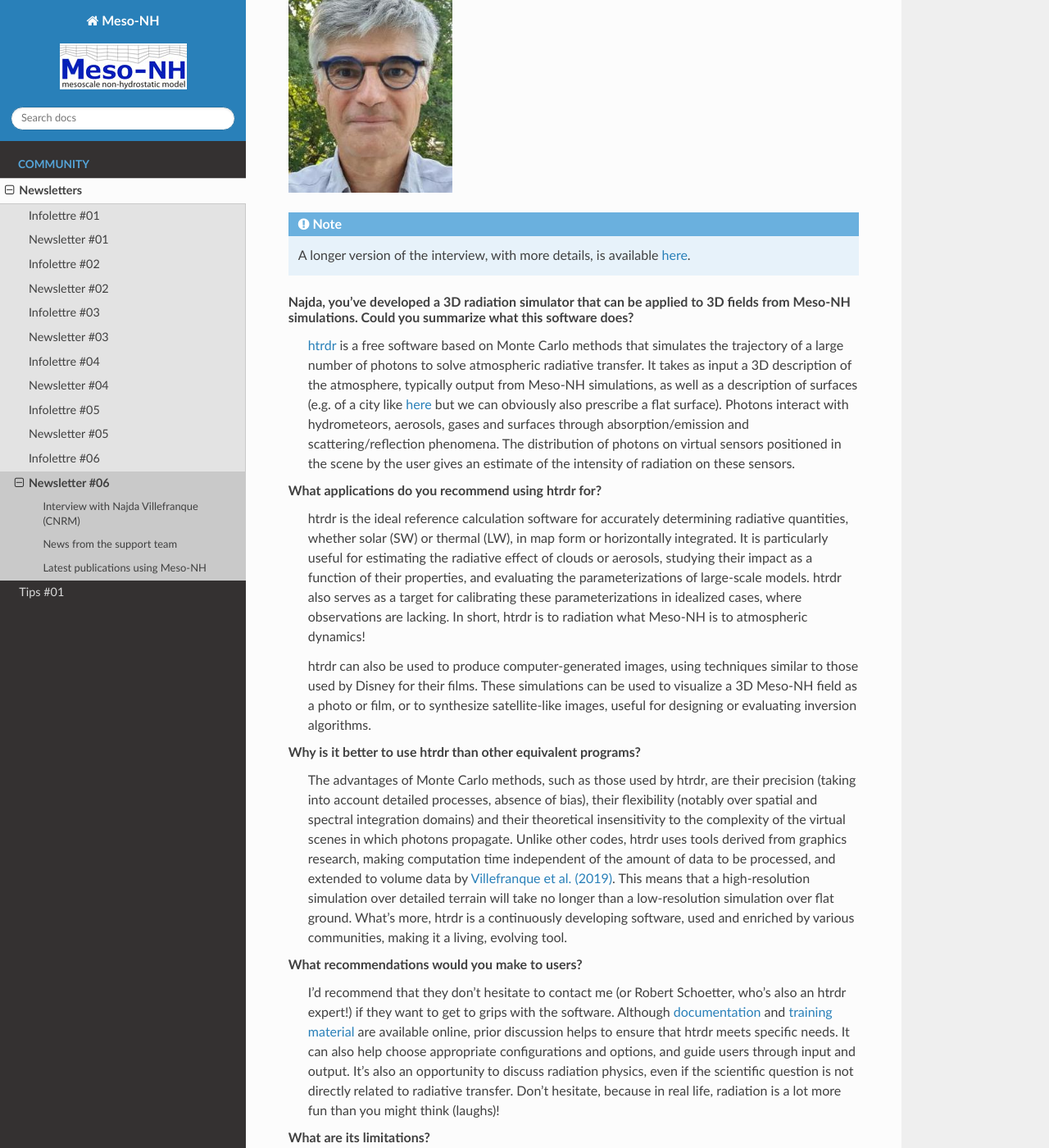
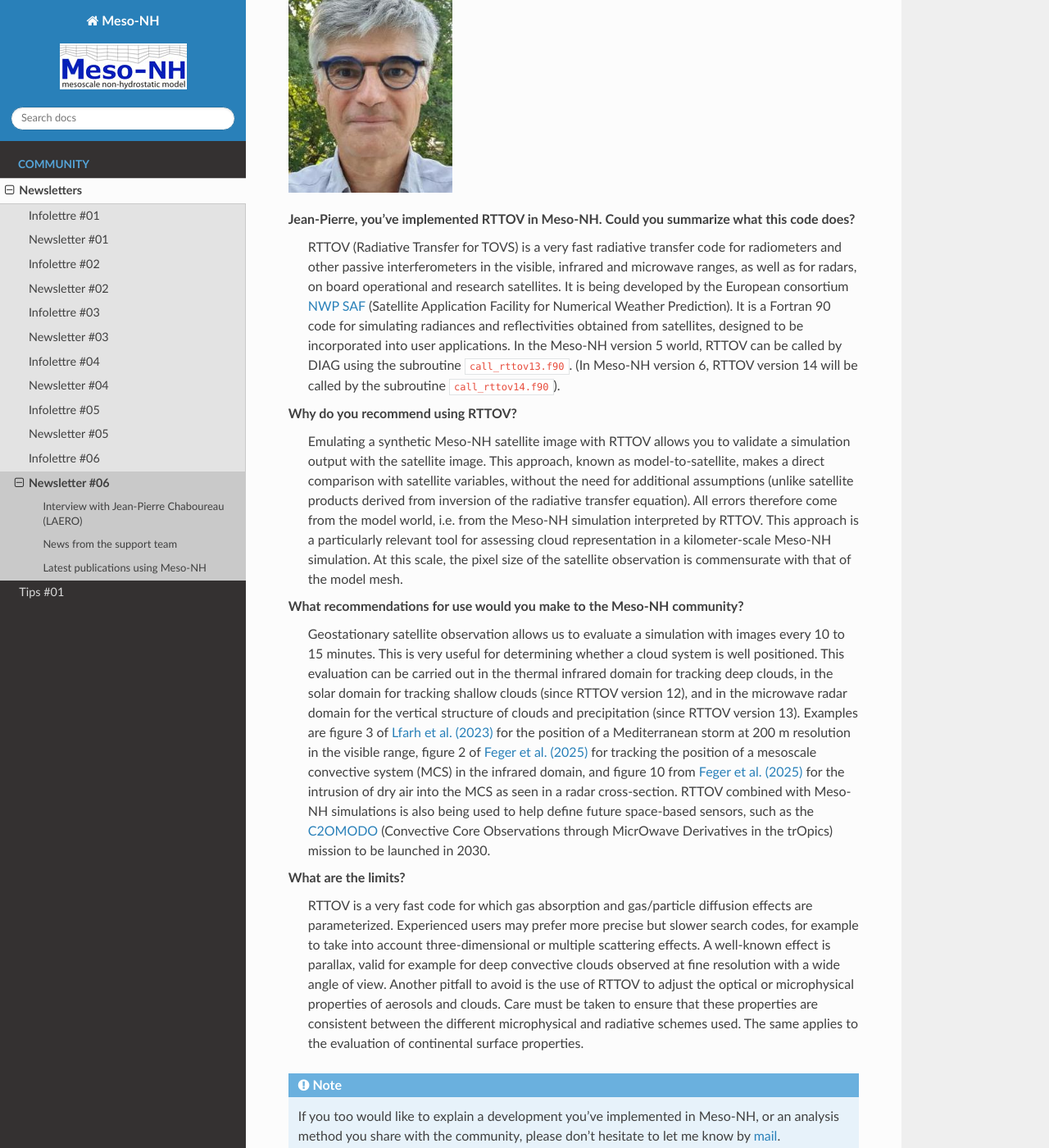
Before and after one commit to JorisPianezze/mesonh_newsletters, a Sphinx documentation site: the page built from docs/source/community/newsletters/newsletter_06_english.rst, in a window 1280 px wide and 1400 px high, scrolled down 431 px. Shown: the whole window at 82% size. Built offline with Sphinx 7.4.7 and the Read the Docs theme 3.1.0, drawn with Linux system fonts in a browser that asks for light colours; some of the changed text lies outside the part shown.

Commit message:
Update newsletter_06_english.rst
filling up with translated content

```diff
--- a/docs/source/community/newsletters/newsletter_06_english.rst
+++ b/docs/source/community/newsletters/newsletter_06_english.rst
@@ -8,73 +8,65 @@
 
 This is the 6th newsletter from our Meso-NH community. You'll find an interview with a Meso-NH developer, the latest news from the support team and a list of the latest publications using Meso-NH.
 
-Interview with `Najda Villefranque <mailto:najda.villefranque@meteo.fr>`_ (CNRM)
+Interview with `Jean-Pierre Chaboureau <mailto:jean-pierre.chaboureau@utoulouse.fr>`_ (LAERO)
 *************************************************************************************
 
 .. image:: photo_jpc.jpg
   :width: 200
 
 
-.. note::
+Jean-Pierre, you've implemented RTTOV in Meso-NH. Could you summarize what this code does?
+  RTTOV (Radiative Transfer for TOVS) is a very fast radiative transfer code for radiometers and other passive interferometers in the visible, infrared and microwave ranges, as well as for radars, on board operational and research satellites. It is being developed by the European consortium `NWP SAF <https://www.nwpsaf.eu/site/software/rttov/>`_ (Satellite Application Facility for Numerical Weather Prediction). It is a Fortran 90 code for simulating radiances and reflectivities obtained from satellites, designed to be incorporated into user applications. In the Meso-NH version 5 world, RTTOV can be called by DIAG using the subroutine ``call_rttov13.f90``. (In Meso-NH version 6, RTTOV version 14 will be called by the subroutine ``call_rttov14.f90``).
 
-   A longer version of the interview, with more details, is available `here <newsletter_05_english_extended.html>`_.
+Why do you recommend using RTTOV?
+  Emulating a synthetic Meso-NH satellite image with RTTOV allows you to validate a simulation output with the satellite image. This approach, known as model-to-satellite, makes a direct comparison with satellite variables, without the need for additional assumptions (unlike satellite products derived from inversion of the radiative transfer equation). All errors therefore come from the model world, i.e. from the Meso-NH simulation interpreted by RTTOV. This approach is a particularly relevant tool for assessing cloud representation in a kilometer-scale Meso-NH simulation. At this scale, the pixel size of the satellite observation is commensurate with that of the model mesh.
+
+What recommendations for use would you make to the Meso-NH community?
+  Geostationary satellite observation allows us to evaluate a simulation with images every 10 to 15 minutes. This is very useful for determining whether a cloud system is well positioned. This evaluation can be carried out in the thermal infrared domain for tracking deep clouds, in the solar domain for tracking shallow clouds (since RTTOV version 12), and in the microwave radar domain for the vertical structure of clouds and precipitation (since RTTOV version 13). Examples are figure 3 of `Lfarh et al. (2023) <https://doi.org/10.1175/MWR-D-23-0099.1>`_ for the position of a Mediterranean storm at 200 m resolution in the visible range, figure 2 of `Feger et al. (2025) <https://doi.org/10. 5194/egusphere-2025-105>`_ for tracking the position of a mesoscale convective system (MCS) in the infrared domain, and figure 10 from `Feger et al. (2025) <https://doi.org/10.5194/egusphere-2025-105>`_ for the intrusion of dry air into the MCS as seen in a radar cross-section. RTTOV combined with Meso-NH simulations is also being used to help define future space-based sensors, such as the `C2OMODO <https://c2omodo.ipsl.fr/>`_ (Convective Core Observations through MicrOwave Derivatives in the trOpics) mission to be launched in 2030.
+
+What are the limits?
+  RTTOV is a very fast code for which gas absorption and gas/particle diffusion effects are parameterized. Experienced users may prefer more precise but slower search codes, for example to take into account three-dimensional or multiple scattering effects. A well-known effect is parallax, valid for example for deep convective clouds observed at fine resolution with a wide angle of view. Another pitfall to avoid is the use of RTTOV to adjust the optical or microphysical properties of aerosols and clouds. Care must be taken to ensure that these properties are consistent between the different microphysical and radiative schemes used. The same applies to the evaluation of continental surface properties.
 
 
-Najda, you've developed a 3D radiation simulator that can be applied to 3D fields from Meso-NH simulations. Could you summarize what this software does?
-  `htrdr <https://www.meso-star.com/projects/htrdr/htrdr.html>`_ is a free software based on Monte Carlo methods that simulates the trajectory of a large number of photons to solve atmospheric radiative transfer. It takes as input a 3D description of the atmosphere, typically output from Meso-NH simulations, as well as a description of surfaces (e.g. of a city like `here <https://web.lmd.jussieu.fr/~nvillefranque/pages/teapot_city>`_ but we can obviously also prescribe a flat surface). Photons interact with hydrometeors, aerosols, gases and surfaces through absorption/emission and scattering/reflection phenomena. The distribution of photons on virtual sensors positioned in the scene by the user gives an estimate of the intensity of radiation on these sensors.
 
-What applications do you recommend using htrdr for?
-  htrdr is the ideal reference calculation software for accurately determining radiative quantities, whether solar (SW) or thermal (LW), in map form or horizontally integrated. It is particularly useful for estimating the radiative effect of clouds or aerosols, studying their impact as a function of their properties, and evaluating the parameterizations of large-scale models. htrdr also serves as a target for calibrating these parameterizations in idealized cases, where observations are lacking. In short, htrdr is to radiation what Meso-NH is to atmospheric dynamics!
-
-  htrdr can also be used to produce computer-generated images, using techniques similar to those used by Disney for their films. These simulations can be used to visualize a 3D Meso-NH field as a photo or film, or to synthesize satellite-like images, useful for designing or evaluating inversion algorithms.
-
-Why is it better to use htrdr than other equivalent programs?
-  The advantages of Monte Carlo methods, such as those used by htrdr, are their precision (taking into account detailed processes, absence of bias), their flexibility (notably over spatial and spectral integration domains) and their theoretical insensitivity to the complexity of the virtual scenes in which photons propagate. Unlike other codes, htrdr uses tools derived from graphics research, making computation time independent of the amount of data to be processed, and extended to volume data by |villefranque_etal|. This means that a high-resolution simulation over detailed terrain will take no longer than a low-resolution simulation over flat ground. What's more, htrdr is a continuously developing software, used and enriched by various communities, making it a living, evolving tool.
-
-What recommendations would you make to users?
-    I'd recommend that they don't hesitate to contact me (or Robert Schoetter, who's also an htrdr expert!) if they want to get to grips with the software. Although `documentation <https://www.meso-star.com/projects/htrdr/man/man1/htrdr-atmosphere.1.html>`_ and `training material <https://mattermost.lmd.ipsl.fr/g3t-rayonnement/channels/htrdr>`_ are available online, prior discussion helps to ensure that htrdr meets specific needs. It can also help choose appropriate configurations and options, and guide users through input and output. It's also an opportunity to discuss radiation physics, even if the scientific question is not directly related to radiative transfer. Don't hesitate, because in real life, radiation is a lot more fun than you might think (laughs)!
-
-What are its limitations?
-  The main drawback of htrdr is the computation time, which can be limiting in the presence of highly scattering clouds. Although this is not technically limiting for users accustomed to large simulations, it is important to note that it consumes a lot of energy. For initial tuning, it is advisable to run simulations with a small number of photons to obtain a first estimate, even if it is noisy. There are also limits to the physical modeling of the transfer, such as the approximation of the diffusion phase function of hydrometeors and aerosols. However, these limitations can be overcome with time and further research. In short, htrdr is a powerful and scalable tool, capable of meeting new needs through future developments. Finally, I'd like to point out that to date htrdr is essentially diagnostic software, to be used *off-line* on simulation outputs produced elsewhere, with or without radiation. One of my research perspectives is to couple htrdr with Meso-NH to be able to run atmospheric simulations including 3D radiation resolution.
-
-.. |villefranque_etal| raw:: html
-
-   <a href="https://agupubs.onlinelibrary.wiley.com/doi/full/10.1029/2018MS001602" target="_blank">Villefranque et al. (2019)</a>
 
 .. note::
 
-   If you too would like to explain a development you've implemented in Meso-NH, or an analysis method you share with the community, please don't hesitate to let me know by `mail <mailto:thibaut.dauhut@univ-tlse3.fr>`_.
+   If you too would like to explain a development you've implemented in Meso-NH, or an analysis method you share with the community, please don't hesitate to let me know by `mail <mailto:thibaut.dauhut@utoulouse.fr>`_.
 
 
 
 News from the support team
 ************************************
 
+CNRS Crystal Medal for Juan!
+  The CNRS has awarded a `Cristal Medal to Juan Escobar <https://www.insu.cnrs.fr/fr/cnrsinfo/juan-escobar-munoz-une-medaille-de-cristal-pour-son-expertise-sur-le-calcul-intensif-pour>`_ for his expertise in supercomputing for atmospheric sciences. Congratulations Juan! and many thanks for all your work for the Meso-NH code and its community!
+
+Version 5.7.2
+  - Version 5.7.2 has been released, containing numerous commits and some important corrections.
+  - All the details are presented `here <https://mesonh-beta-test-guide.readthedocs.io/en/latest/getting_started/releases/release_note_572.html>`_ in the note associated with its release.
+
 Version 6
   - Preparations for version 6 are still underway, and the MNH-60-branch has been declared.
-  - The ACLIB library (externalized chemistry and aerosols) continues to be developed for integration into version 6. A first version of ACLIB will be integrated into MNH-60-branch in May.
-  - The GPU-ported version of PHYEX within Meso-NH has been transferred to the PHYEX repository for integration into IAL cycle 50 (IFS-ARPEGE-LAM). The latest version of PHYEX will be transferred to MNH-60-branch in May-June. As a result, the physics of AROME cycle 50 will be very close to that of Meso-NH version 6.
-  - A more efficient lossless compression library, Zstandard, mainly in terms of CPU cost and slightly in compression ratio, is currently being integrated.
-  - Coming soon, an internal clean-up program with restructuring of source directories and major pruning of parts of the repository that are no longer maintained and/or topical.
+  - A call for contributions will be issued in September.
+  - Internal housekeeping (already announced) continues.
+  - The Zstandard compression library has been fully integrated into version 6. In addition, it becomes the default compression library and, more importantly, compression will be enabled by default (disengageable via namelists).
+  - The ACLIB library (externalized chemistry and aerosols) continues to be developed for integration into version 6 (a first version of ACLIB will be integrated into MNH-60-branch in July).
 
-In the meantime, version 5.7.2 will be released shortly
-  - For frequent *output* (not *backup* files), you will be able to:
-  - perform threshold filtering by removing or assigning a particular value to elements of a variable that are smaller, larger or outside a range, criteria that may or may not be absolute values.
-  - round variable values to a multiple of a chosen value (e.g. round all to a multiple of 0.1). Combined with compression, this is a form of lossy compression.
+... note::
+  **Think of the Zenodo repository for your future publications**, the tar ball is deposited there and a DOI is associated with it. You can refer to this repository <https://zenodo.org/records/15095131>`_ in the *Data availability* section or equivalent.
 
+Méso-NH User Days
+ This year's event will be held from October 13 to 15, 2025 at CNRM, Météo-France.
 
-Other ongoing and recent developments
-  - The websites (showcase site + new documentation site) continue to be developed.
-  - The inclusion of ocean surface currents in the Meso-NH turbulence scheme has been validated.
+New websites
+ Work continues on setting up and editing the new websites.
 
-Meso-NH Zenodo repository
-  In order to have a DOI associated with each new version of Meso-NH, a `Zenodo repository <https://zenodo.org/records/15095131>`_ has just been created. For each version of Meso-NH, the tar ball will be deposited there and a DOI will be associated with it.
+Meso-NH course
+  - The next Meso-NH course is scheduled for December 1-4, 2025.
+  - The course will be held face-to-face and in French. Places are limited.
+  - Send an e-mail to `Quentin Rodier <mailto:quentin.rodier@meteo.fr>`_ for information and registration.
 
-.. note::
-  **Think about it for your future publications**, you'll be able to refer to this Zenodo repository in the *Data availability* section or equivalent.
-
-Meso-NH internship
-  The Meso-NH course was held successfully for the first time in hybrid mode, with 8 people in the room and 13 remotely, from March 10 to 13, 2025.
 
 .. note::
   If you have any needs, ideas, improvements to make, bugs to fix or suggestions concerning inputs/outputs, `Philippe Wautelet <mailto:philippe.wautelet@cnrs.fr>`_ is keen to hear from you.
@@ -83,32 +75,25 @@
 Latest publications using Meso-NH
 ****************************************************************************************
 
-Atmosphere-surface interactions
-  - Rolling DICE to advance knowledge of land–atmosphere interactions [`Best et al., 2025 <https://doi.org/10.1002/qj.4944>`_]
-  - Atmosphere response to an oceanic submesoscale SST front: A coherent structure analysis [`Jacquet et al. <https://doi.org/10.1029/2024JD042312>`_]
-  - Land-surface interactions with the atmosphere over the Iberian Semi-arid Environment (LIAISE): First mesoscale modelling intercomparison [`Jiménez et al., 2025 <https://doi.org/10.1002/qj.4949>`_]
+Aerosol-cloud interactions
+  RCEMIP-ACI: Aerosol-Cloud Interactions in a Multimodel Ensemble of Radiative-Convective Equilibrium Simulations [`Dagan et al., 2025 <https://doi.org/10.22541/essoar.174534436.64971999/v1>`_]
 
-Cloud electrification
-  - Numerical investigation of the role of Saharan dust on the anomalous electrical structure of a thunderstorm over Corsica [`Barthe et al., 2025 <https://doi.org/10.1016/j.atmosres.2025.107988>`_]
-  - Distinct effects of several ice production processes on thunderstorm electrification and lightning activity [`Vongpaseut and Barthe, 2025 <http://doi.org/10.5194/egusphere-2025-214>`_]
+Object tracking
+  A Unified Open-Source Toolkit for Atmospheric Object Tracking and Analysis [`Hahn et al., 2025 <https://doi.org/10.5194/egusphere-2025-1328>`_]
 
-Deep and shallow convection around Africa
-  - Failed cyclogenesis of a mesoscale convective system near Cape Verde: The role of the Saharan trade wind layer among other inhibiting factors observed during the CADDIWA field campaign [`Feger et al., 2025 <https://doi.org/10.5194/egusphere-2025-105>`_]
-  - The dry-season low-level cloud cover over western equatorial Africa: A case study with a mesoscale atmospheric model [`Berger et al., 2025 <https://doi.org/10.1002/qj.4962>`_]
+Shallow convection
+  An update of shallow cloud parameterization in the AROME NWP model [`Marcel et al., 2025 <https://doi.org/10.5194/egusphere-2025-2504>`_]
 
-Fire meteorology
-  - Modelling aerodynamics and combustion of firebrands in long-range spotting [`Alonso-Pinar et al., 2025 <https://doi.org/10.1016/j.firesaf.2025.104348>`_]
-  - Fire-weather conditions during two fires in Southern Portugal: Meteorology, Orography, and Fuel Characteristics [`Purificação et al., 2025 <https://doi.org/10.1007/s40808-025-02308-z>`_]
 
-Porting on GPU supercomputers
-  - Porting the Meso-NH atmospheric model on different GPU architectures for the next generation of supercomputers (version MESONH-v55-OpenACC) [`Escobar et al., 2025 <https://doi.org/10.5194/egusphere-2024-2879>`_]
+PhD thesis
+  Investigation des effets aérodynamiques de la canopée forestière sur le comportement de feux expérimentaux [`Antolin, Université de Toulouse, 2025 <https://theses.fr/s305185>`_]
 
-PhD theses
-  - Analyse globale, régionale et locale des mesures de vapeur d'eau dans la haute TTL pendant STRATÉOLE 2 [`Carbone <https://theses.fr/s297336>`_, Université de Reims Champagne-Ardenne, 2025]
+Presentations at Ateliers de Modélisation de l'Atmosphère 2025
+ Many Meso-NH users presented their work at AMA 2025. Their presentations (pdf and recordings) are available `on line here <http://www.meteo.fr/cic/meetings/2025/AMA/presentations.html>`_.
 
 .. note::
 
-   If you would like to share with the community the fact that one of your projects using Meso-NH has been funded, or any other communication about your work (including posters and presentations *available online*), please write to `me <thibaut.dauhut@univ-tlse3.fr>`_.
+   If you would like to share with the community the fact that one of your projects using Meso-NH has been funded, or any other communication about your work (including posters and presentations *available online*), please write to `me <thibaut.dauhut@utoulouse.fr>`_.
 
 Happy simulations with Meso-NH!
 
```
